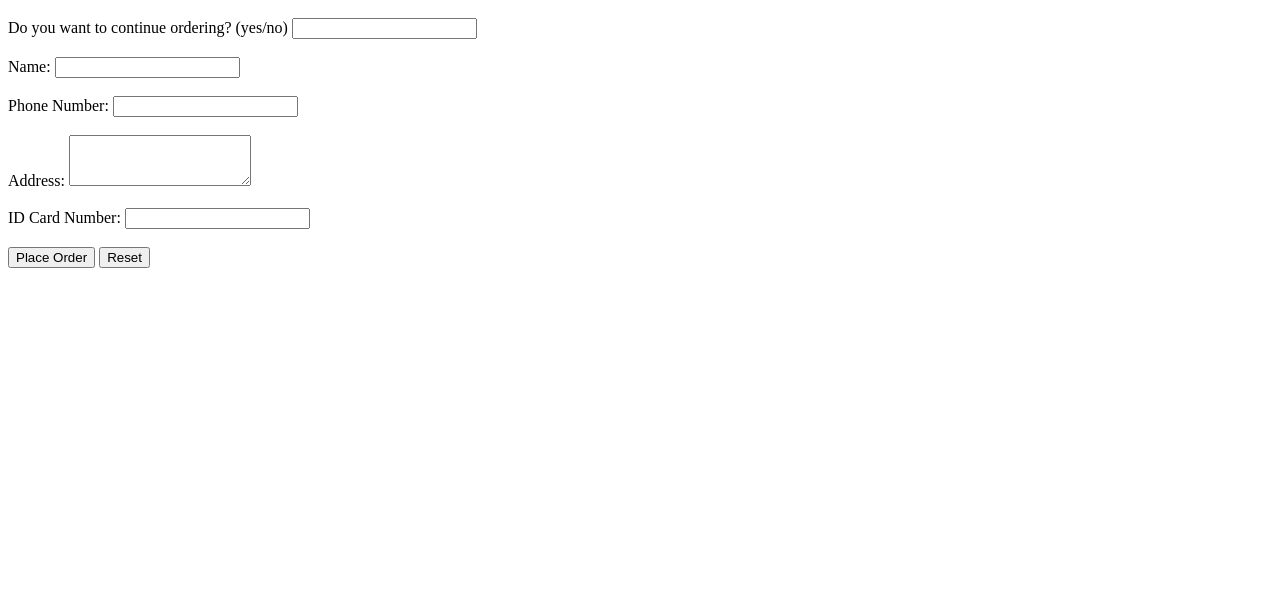
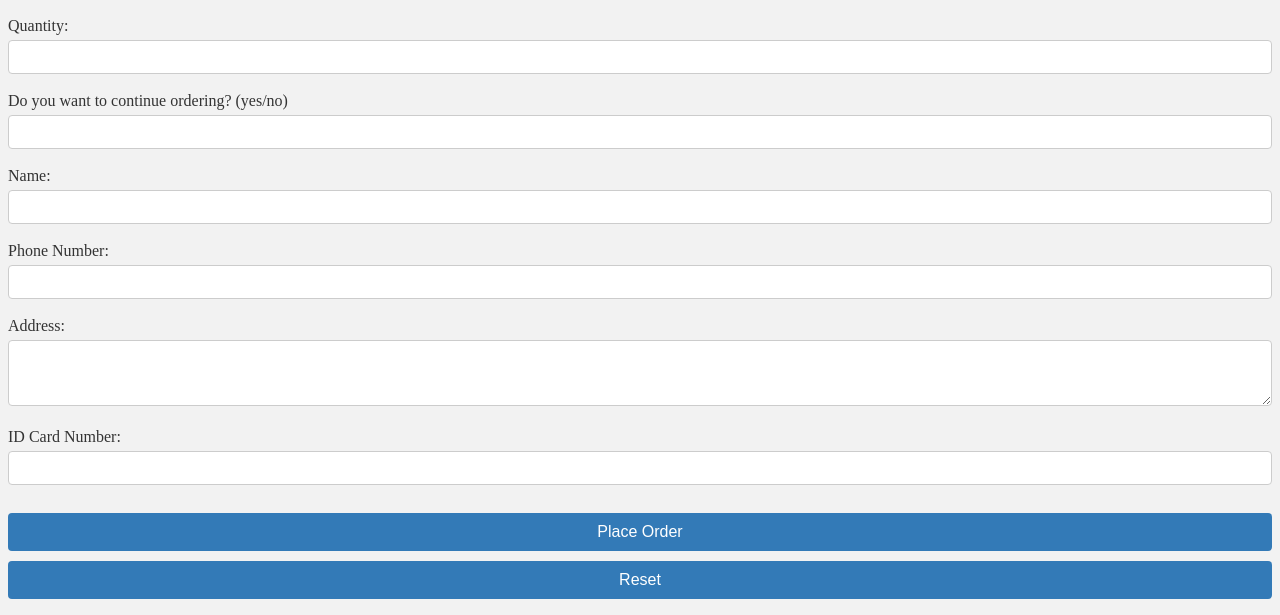
Before and after one commit to Code-Institute-Submissions/Project-The-Liquor-Store, a Flask app: page / in a window 1280 px wide. Shown: the part 185-800 px from the top of the page. Run offline with Flask 3, Linux system fonts and the light colour scheme.

Commit message:
CSS style Sheet added

```diff
--- a/templates/index.html
+++ b/templates/index.html
@@ -1,6 +1,7 @@
 <!DOCTYPE html>
 <html>
 <head>
+    <link rel="stylesheet" href="style.css">
     <title>Liquor Store Menu</title>
 </head>
 <body>
--- /dev/null
+++ b/templates/style.css
@@ -0,0 +1,89 @@
+body {
+    background-color: #f2f2f2;
+}
+
+.container {
+    max-width: 500px;
+    margin: 0 auto;
+    padding: 20px;
+    background-color: rgba(255, 255, 255, 0.8);
+    border-radius: 10px;
+}
+
+h1, h2 {
+    text-align: center;
+    color: #333;
+}
+
+label {
+    display: block;
+    margin-bottom: 5px;
+    font-size: 16px;
+    color: #333;
+}
+
+input[type="number"],
+input[type="text"],
+input[type="tel"],
+textarea {
+    width: 100%;
+    padding: 8px;
+    font-size: 14px;
+    border: 1px solid #ccc;
+    border-radius: 4px;
+    box-sizing: border-box;
+}
+
+select {
+    width: 100%;
+    padding: 8px;
+    font-size: 14px;
+    border: 1px solid #ccc;
+    border-radius: 4px;
+    box-sizing: border-box;
+    appearance: none;
+    -webkit-appearance: none;
+    -moz-appearance: none;
+    background: url('arrow.png') no-repeat right center;
+    background-size: 12px;
+}
+
+textarea {
+    resize: vertical;
+}
+
+input[type="submit"],
+input[type="reset"] {
+    display: block;
+    width: 100%;
+    margin-top: 10px;
+    padding: 10px;
+    font-size: 16px;
+    color: #fff;
+    background-color: #337ab7;
+    border: none;
+    border-radius: 4px;
+    cursor: pointer;
+}
+
+input[type="submit"]:hover,
+input[type="reset"]:hover {
+    background-color: #23527c;
+}
+
+input[type="submit"]:focus,
+input[type="reset"]:focus {
+    outline: none;
+}
+
+.error {
+    color: #ff0000;
+    font-size: 14px;
+    margin-top: 5px;
+}
+
+.success {
+    color: #008000;
+    font-size: 14px;
+    margin-top: 5px;
+}
```
